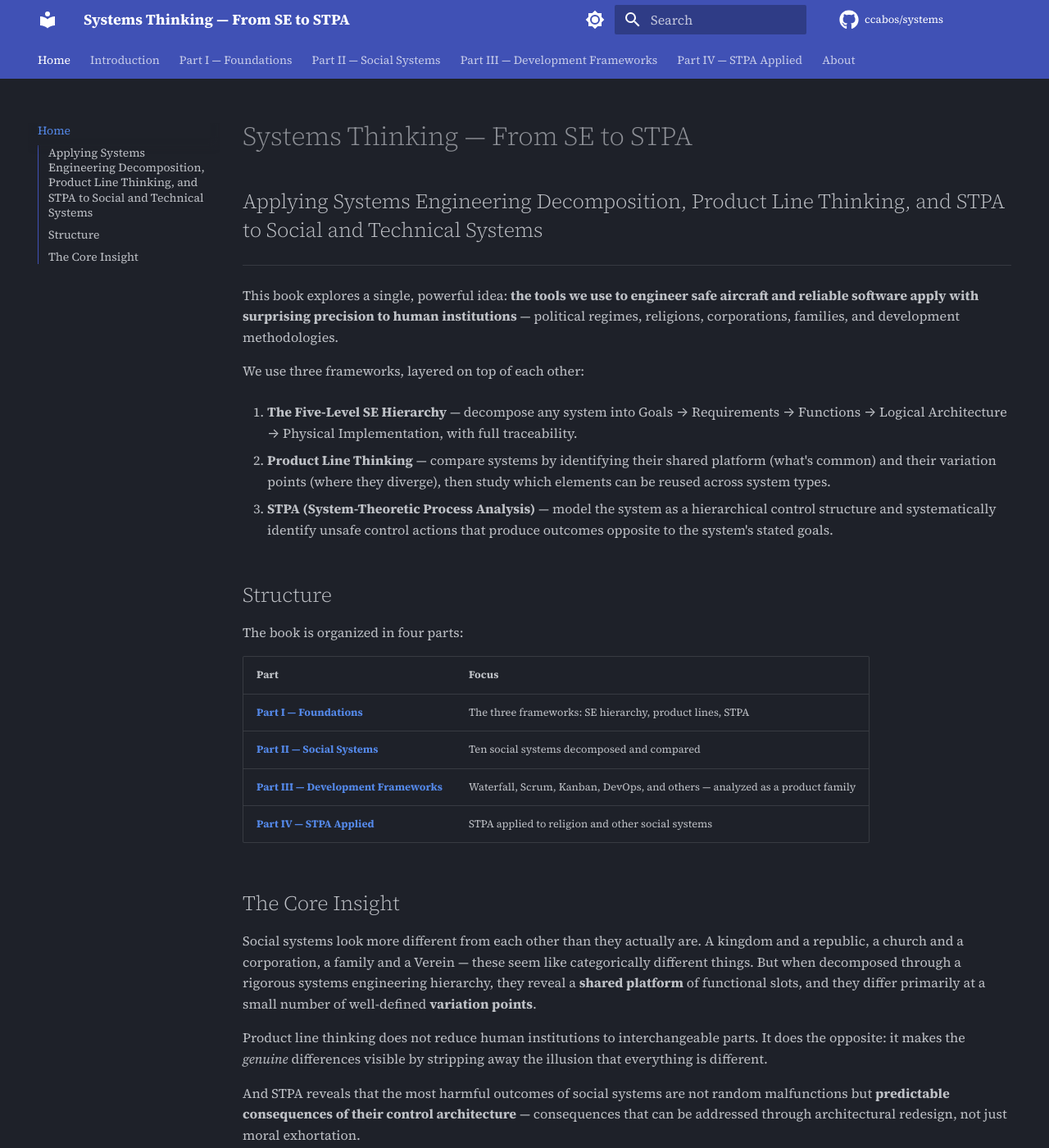
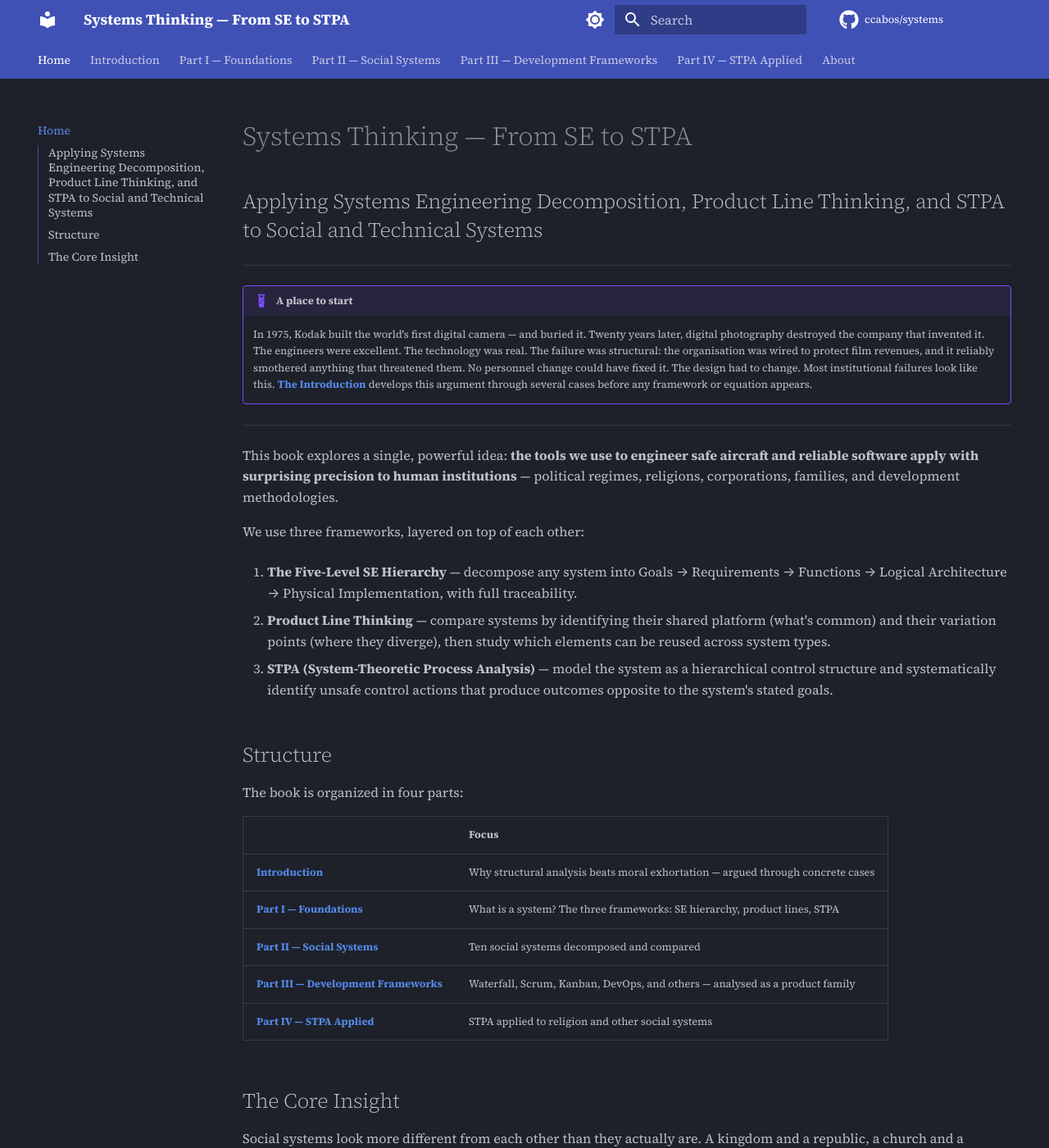
Before and after one commit to ccabos/systems, an MkDocs documentation site: the page built from docs/index.md, in a window 1280 px wide and 1400 px high. Shown: the whole window at 82% size. Built offline with MkDocs 1.6.1 and Material for MkDocs 9.7.7, drawn with Linux system fonts in a browser that asks for light colours; comment, search, counter and statistics services are not loaded.

Commit message:
Fix inconsistencies between index, about, and new intro chapters
- index.md: add Kodak teaser callout linking to Introduction; add
  Introduction row to structure table; update Part I description from
  "three frameworks" to include "What is a system?"
- about.md: add step 0 (Define) to the method list so the approach
  reflects the new foundational chapters
- part2/index.md: align "Church / Religious Organization" label with
  "Religion" used in the Chapters section

https://claude.ai/code/session_013TDVmoS5xArYhLfheLmfKN

```diff
--- a/docs/index.md
+++ b/docs/index.md
@@ -1,6 +1,11 @@
 # Systems Thinking — From SE to STPA
 
 ## Applying Systems Engineering Decomposition, Product Line Thinking, and STPA to Social and Technical Systems
+
+---
+
+!!! example "A place to start"
+    In 1975, Kodak built the world's first digital camera — and buried it. Twenty years later, digital photography destroyed the company that invented it. The engineers were excellent. The technology was real. The failure was structural: the organisation was wired to protect film revenues, and it reliably smothered anything that threatened them. No personnel change could have fixed it. The design had to change. Most institutional failures look like this. **[The Introduction](introduction.md)** develops this argument through several cases before any framework or equation appears.
 
 ---
 
@@ -18,11 +23,12 @@ We use three frameworks, layered on top of each other:
 
 The book is organized in four parts:
 
-| Part | Focus |
-|------|-------|
-| [**Part I — Foundations**](part1/index.md) | The three frameworks: SE hierarchy, product lines, STPA |
+| | Focus |
+|--|-------|
+| [**Introduction**](introduction.md) | Why structural analysis beats moral exhortation — argued through concrete cases |
+| [**Part I — Foundations**](part1/index.md) | What is a system? The three frameworks: SE hierarchy, product lines, STPA |
 | [**Part II — Social Systems**](part2/index.md) | Ten social systems decomposed and compared |
-| [**Part III — Development Frameworks**](part3/index.md) | Waterfall, Scrum, Kanban, DevOps, and others — analyzed as a product family |
+| [**Part III — Development Frameworks**](part3/index.md) | Waterfall, Scrum, Kanban, DevOps, and others — analysed as a product family |
 | [**Part IV — STPA Applied**](part4/index.md) | STPA applied to religion and other social systems |
 
 ## The Core Insight
```
Also changed, not shown: docs/about.md (+2 -1 lines), docs/part2/index.md (+1 -1 lines).
